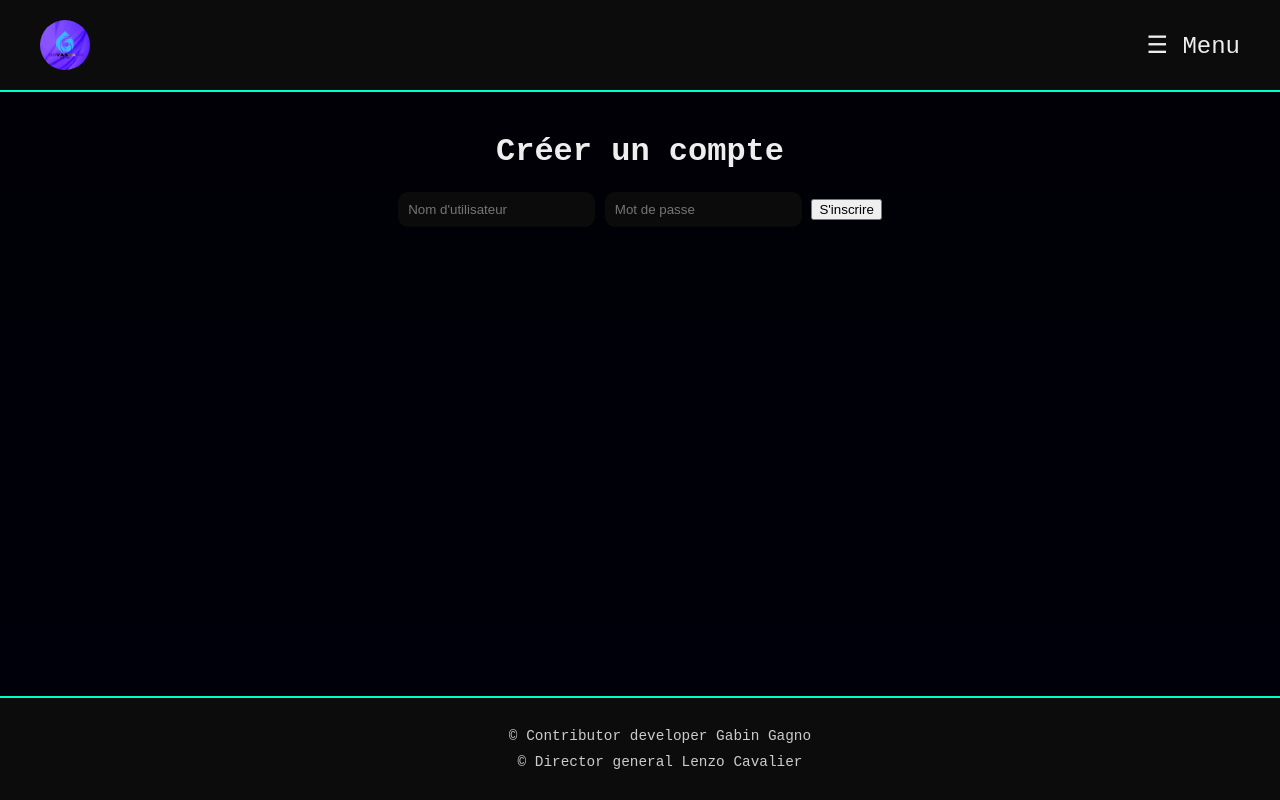
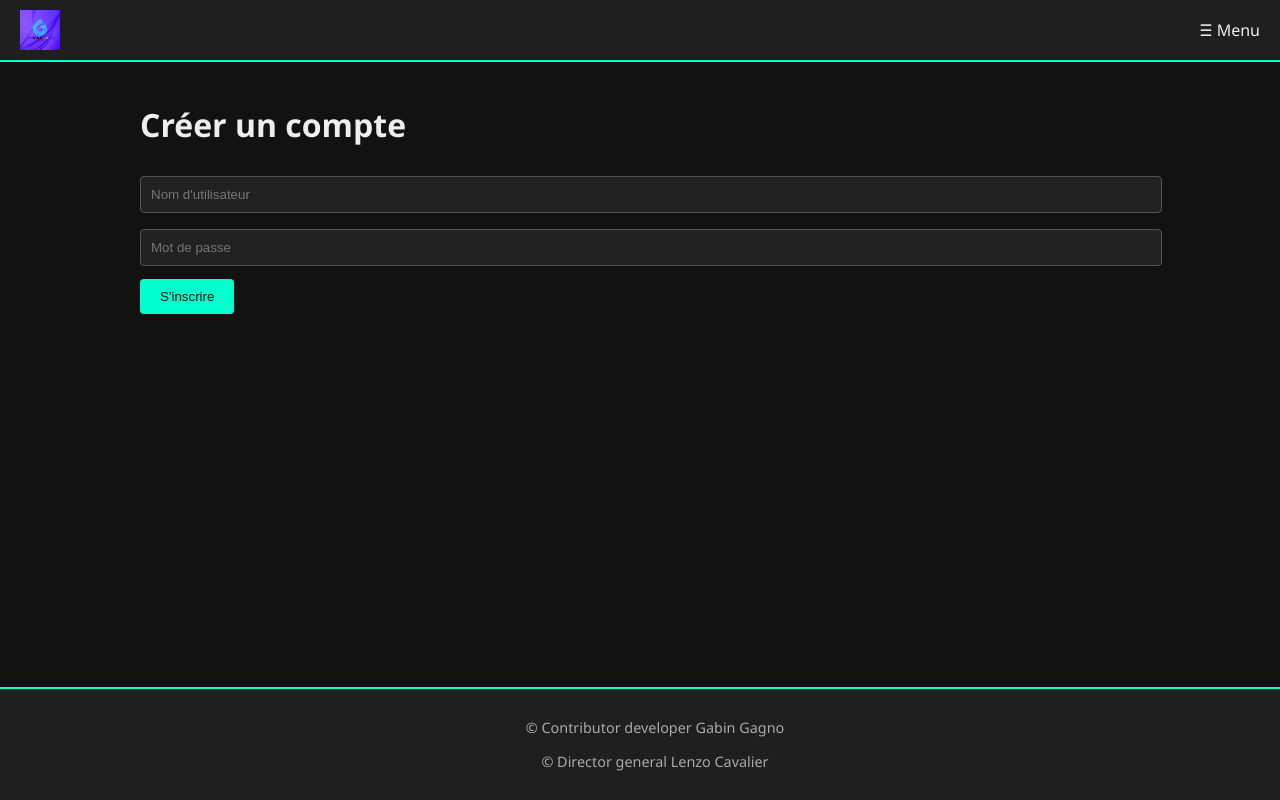
Before and after one commit to retr0-dedsec2/NovaSpark, a Flask app: page /register in a window 1280 px wide. Run offline with Flask 3, Linux system fonts and the light colour scheme; some libraries are stand-ins or nearby versions.

Commit message:
Update styles.css

```diff
--- a/static/styles.css
+++ b/static/styles.css
@@ -1,60 +1,43 @@
+/* Reset */
 html, body {
-  height: 100%;
   margin: 0;
   padding: 0;
-  display: flex;
-  flex-direction: column;
-  font-family: 'Courier New', monospace;
-  background: linear-gradient(to bottom, #000010, #000020);
+  height: 100%;
+  font-family: 'Segoe UI', Tahoma, Geneva, Verdana, sans-serif;
+  background: #121212;
   color: #eee;
 }
 
-main {
-  flex: 1;
-  padding: 20px;
-  text-align: center;
-  /* Ajout si footer fixed */
-  padding-bottom: 60px; /* hauteur approximative du footer */
-  background: #000000ab;
-}
-
+/* Navigation */
 .nav {
   display: flex;
   justify-content: space-between;
   align-items: center;
-  background: #0c0c0c;
-  padding: 20px 40px;
+  background: #1f1f1f;
+  padding: 10px 20px;
   border-bottom: 2px solid #00ffcc;
 }
 
-.logo {
-  height: 50px;
-  border-radius: 41px;
+.nav .logo {
+  height: 40px;
 }
 
-
-.open-btn {
-  font-size: 1.5em;
-  cursor: pointer;
+.nav .user-info {
+  margin-right: 10px;
 }
 
-.user-info {
-  margin-left: auto;
-}
-
+/* Menu latéral */
 .side-menu {
   height: 100%;
   width: 0;
   position: fixed;
   top: 0;
   right: 0;
-  background: #111;
+  background: #222;
   overflow-x: hidden;
   transition: 0.3s;
   padding-top: 60px;
-}
-.side-menu {
-  right: 0;
+  z-index: 1000;
 }
 
 .side-menu a {
@@ -62,6 +45,7 @@ main {
   padding: 10px 30px;
   color: #eee;
   text-decoration: none;
+  font-size: 1.1em;
 }
 
 .side-menu a:hover {
@@ -74,57 +58,115 @@ main {
   top: 10px;
   left: 20px;
   font-size: 2em;
+  cursor: pointer;
 }
 
+/* Contenu principal */
+main {
+  padding: 20px;
+  max-width: 1000px;
+  margin: auto;
+}
+
+/* Messages flash */
+.flashes {
+  list-style: none;
+  padding: 0;
+}
+
+.flashes li {
+  background: #333;
+  color: #fff;
+  margin: 5px 0;
+  padding: 10px;
+  border-left: 4px solid #00ffcc;
+}
+
+/* Formulaires */
+form input[type="text"],
+form input[type="password"],
+form input[type="search"],
+form textarea {
+  width: 100%;
+  padding: 10px;
+  margin: 8px 0;
+  background: #222;
+  border: 1px solid #555;
+  color: #eee;
+  border-radius: 4px;
+}
+
+form button,
+form input[type="submit"] {
+  background: #00ffcc;
+  border: none;
+  color: #111;
+  padding: 10px 20px;
+  margin-top: 5px;
+  cursor: pointer;
+  border-radius: 4px;
+}
+
+form button:hover,
+form input[type="submit"]:hover {
+  background: #00e6b8;
+}
+
+/* Playlist */
+.playlist {
+  display: flex;
+  flex-wrap: wrap;
+  gap: 20px;
+  justify-content: center;
+}
+
+.playlist-item {
+  background: #1e1e1e;
+  padding: 15px;
+  border-radius: 8px;
+  width: 200px;
+  text-align: center;
+}
+
+.playlist-item audio,
+.playlist-item video {
+  width: 100%;
+  margin-top: 8px;
+}
+
+/* Messages */
+.conversation {
+  margin-top: 20px;
+}
+
+.message {
+  background: #1f1f1f;
+  padding: 10px;
+  border-radius: 6px;
+  margin-bottom: 10px;
+}
+
+.message strong {
+  color: #00ffcc;
+}
+
+/* Footer */
 footer {
+  padding: 15px;
+  background: #1f1f1f;
+  text-align: center;
+  border-top: 2px solid #00ffcc;
   position: fixed;
   bottom: 0;
   width: 100%;
-  padding: 20px;
-  background: #0c0c0c;
-  text-align: center;
-  border-top: 2px solid #00ffcc;
   font-size: 0.9em;
-  color: #ccc;
+  color: #aaa;
 }
 
-footer p {
-  margin: 10px;
-  text-align: center;
+/* Responsive */
+@media (max-width: 600px) {
+  .playlist {
+    flex-direction: column;
+    align-items: center;
+  }
 }
-
-.playlist {
-  display: flex;
-  flex-wrap: wrap;
-  justify-content: center;
-  gap: 20px;
-}
-
-.playlist-item {
-  background: #111;
-  padding: 15px;
-  border-radius: 8px;
-  box-shadow:
-  0em 0 2em #00ffcc;
-}
-
-.media-icon {
-  font-size: 1.5em;
-}
-
-form input[type="text"],
-form input[type="password"] {
-  background: #0b0b0b;
-  border: none;
-  color: white;
-  padding: 10px;
-  border-radius: 10px;
-}
-main ul {
-  list-style: none;
-}
-
-.playlist-item a {
-  text-decoration: none;
-  color: white;
-}
```
